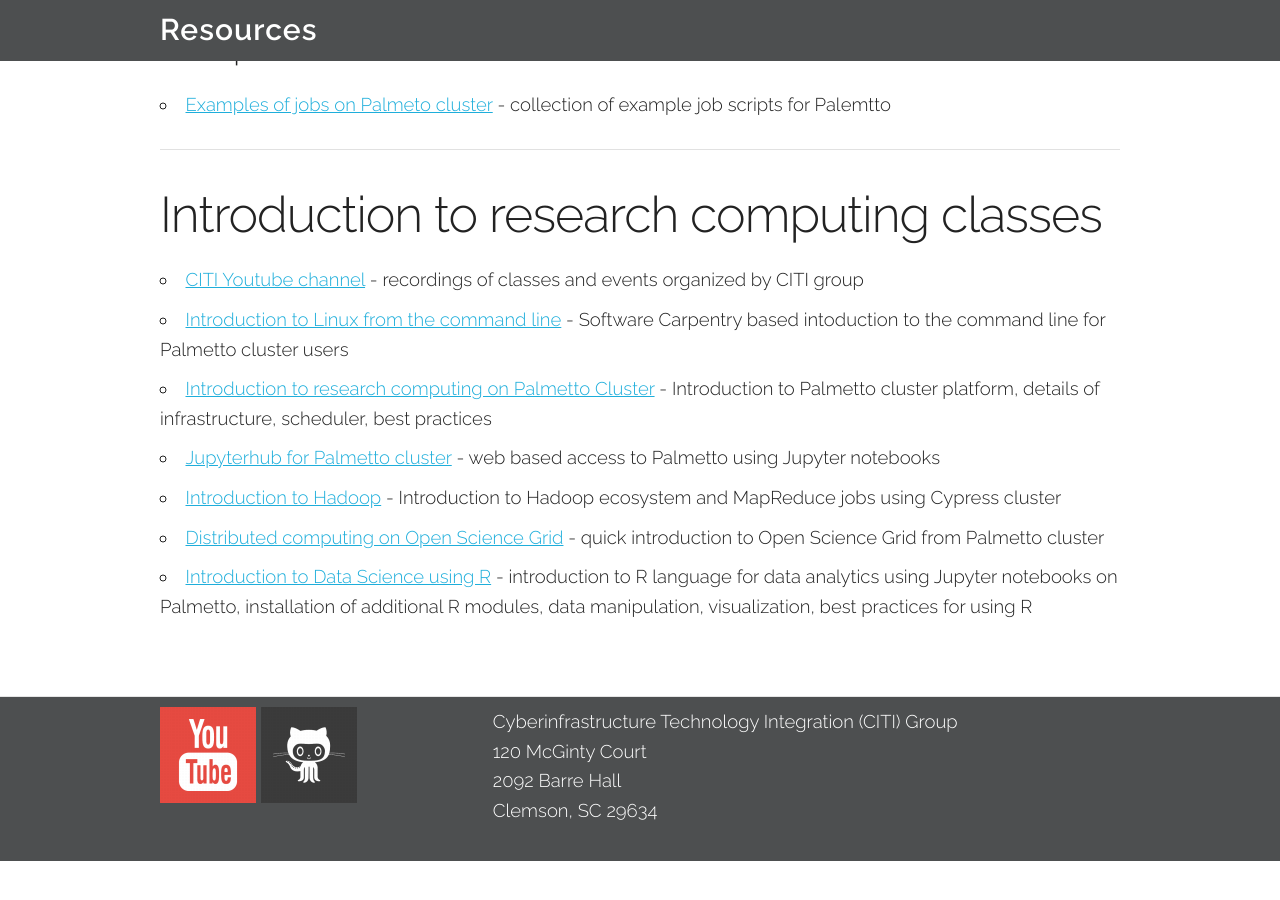
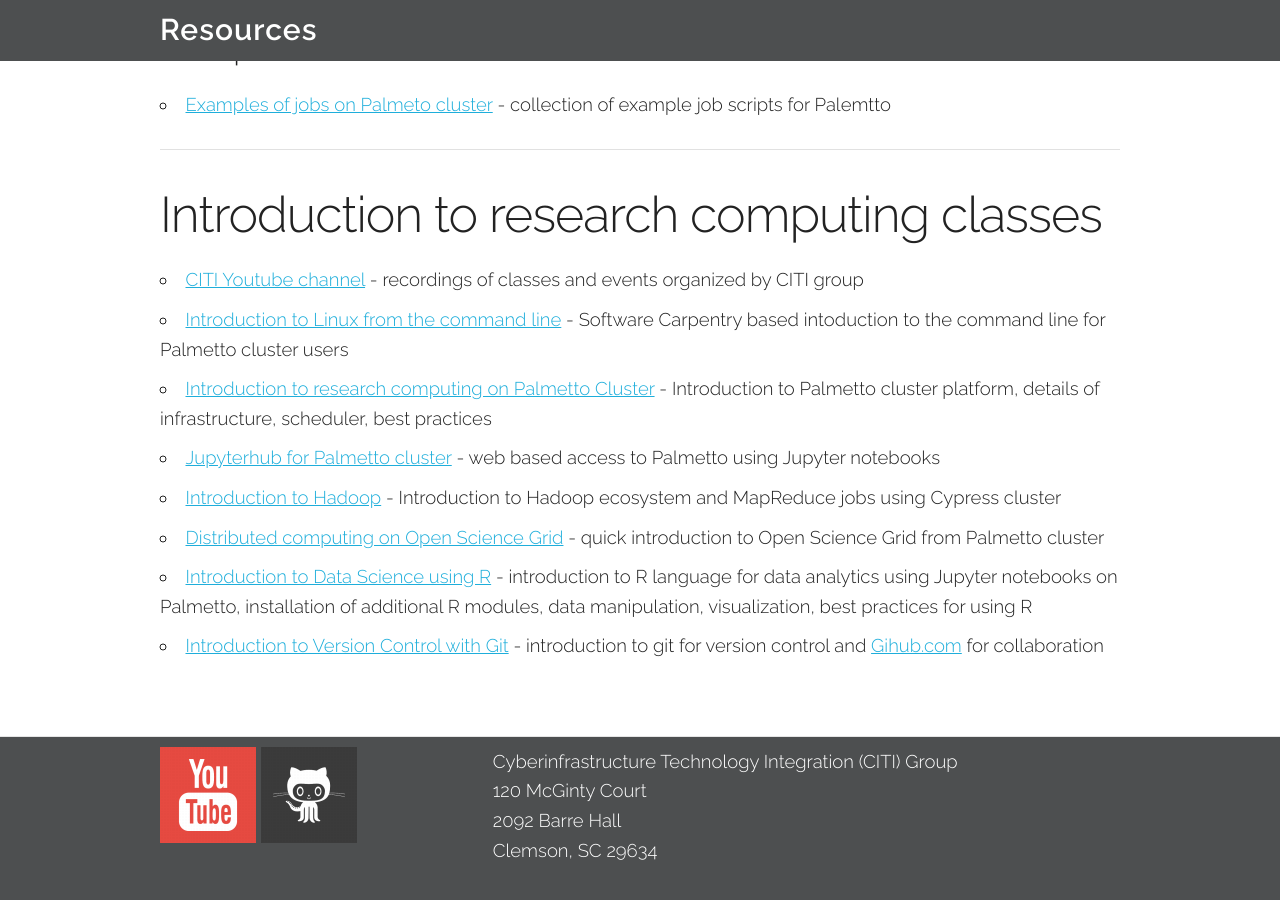
Before and after one commit to clemsonciti/citi-webpage, a Jekyll site: the page built from resources.md, in a window 1280 px wide and 900 px high, scrolled down 886 px. Built offline with Jekyll 4.4.1, drawn with Linux system fonts in a browser that asks for light colours; before the commit the page ends 1747 px from its top, so only the background shows below that.

Commit message:
Added Git class page to resources

```diff
--- a/resources.md
+++ b/resources.md
@@ -48,3 +48,4 @@ permalink: /resources/
 - [Introduction to Hadoop](https://clemsonciti.github.io/mpi-python-workshop/) - Introduction to Hadoop ecosystem and MapReduce jobs using Cypress cluster
 - [Distributed computing on Open Science Grid](http://clemsonciti.github.io/osg-workshop/) - quick introduction to Open Science Grid from Palmetto cluster
 - [Introduction to Data Science using R](http://clemsonciti.github.io/data-science-r-01) - introduction to R language for data analytics using Jupyter  notebooks on Palmetto, installation of additional R modules, data manipulation, visualization, best practices for using R
+- [Introduction to Version Control with Git](https://clemsonciti.github.io/git-workshop/) - introduction to git for version control and [Gihub.com](https://github.com) for collaboration
```
